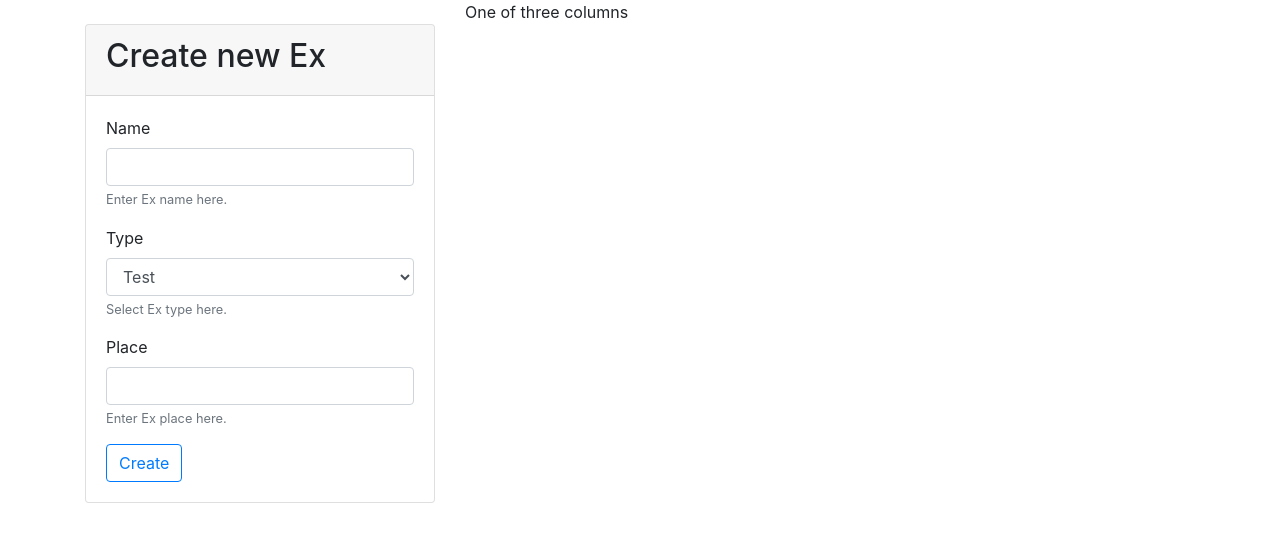
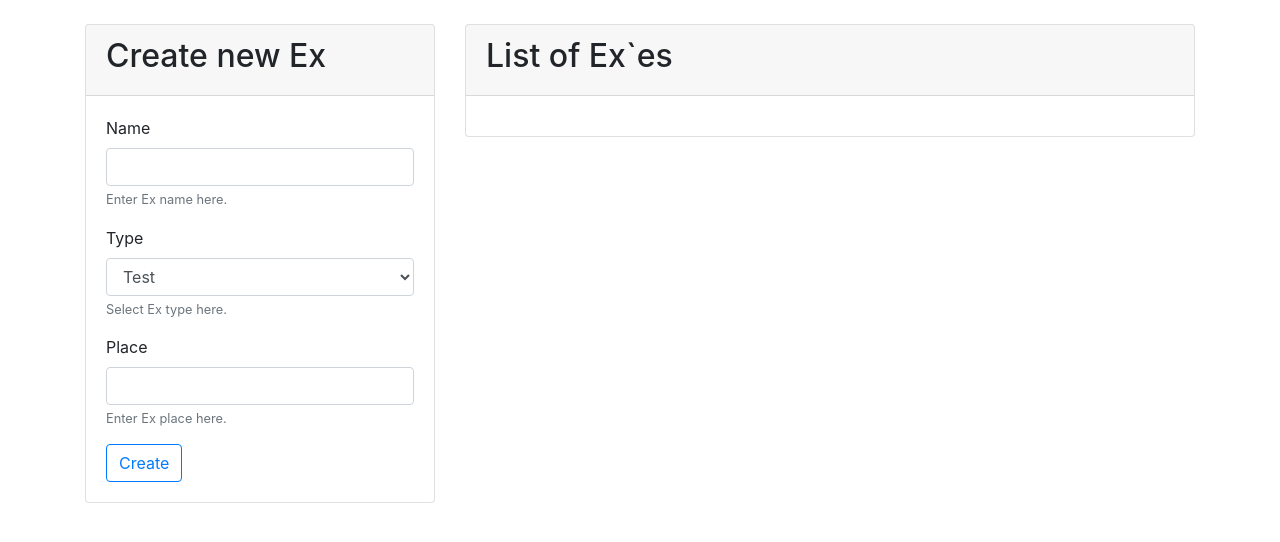
Before and after one commit to A-Kija/lamos, a React (Create React App) app in the folder r1/: page / in a window 1280 px wide. Shown: the top 542 px of the page. Built offline with nearby package versions, Linux system fonts and the light colour scheme.

Commit message:
ex names

```diff
--- a/r1/src/App.jsx
+++ b/r1/src/App.jsx
@@ -1,14 +1,22 @@
 import { useEffect, useState } from 'react';
 import './bootstrap.css';
 import Create from './Components/crud/Create';
-import { create } from './Functions/localStorage';
+import List from './Components/crud/List';
+import { create, read } from './Functions/localStorage';
 // import './App.scss';
 
 
 
 function App() {
 
+    const [exes, setExes] = useState(null);
+
     const [createData, setCreateData] = useState(null);
+
+    //Read
+    useEffect(() => {
+        setExes(read());
+    }, []);
 
     // Create
     useEffect(() => {
@@ -27,7 +35,7 @@ function App() {
                         <Create setCreateData={setCreateData}></Create>
                     </div>
                     <div className="col-8">
-                        One of three columns
+                        <List exes={exes}></List>
                     </div>
                 </div>
             </div>
--- /dev/null
+++ b/r1/src/Components/crud/Ex.jsx
@@ -0,0 +1,8 @@
+function Ex({ex}) {
+
+    return (
+        <li className="list-group-item">{ex.name}</li>
+    );
+}
+
+export default Ex;
--- /dev/null
+++ b/r1/src/Components/crud/List.jsx
@@ -0,0 +1,23 @@
+// import { useState } from "react";
+
+import Ex from "./Ex";
+
+function List({exes}) {
+
+    return (
+        <div className="card mt-4">
+            <div className="card-header">
+                <h2>List of Ex`es</h2>
+            </div>
+            <div className="card-body">
+                <ul className="list-group">
+                    {
+                    exes ? exes.map(ex => <Ex key={ex.id} ex={ex}></Ex>) : null
+                    }
+                </ul>
+            </div>
+        </div>
+    );
+}
+
+export default List;
--- a/r1/src/Functions/localStorage.js
+++ b/r1/src/Functions/localStorage.js
@@ -7,8 +7,17 @@ export function create(obj) {
         data = JSON.stringify([]);
     }
     data = JSON.parse(data);
-    obj.id = getId();
+    obj.id = getId(key + '_id');
     data.push(obj);
     data = JSON.stringify(data);
     localStorage.setItem(key, data);
 }
+
+export function read() {
+    let data = localStorage.getItem(key);
+    if (null === data) {
+        data = JSON.stringify([]);
+    }
+    data = JSON.parse(data);
+    return data;
+}
```
